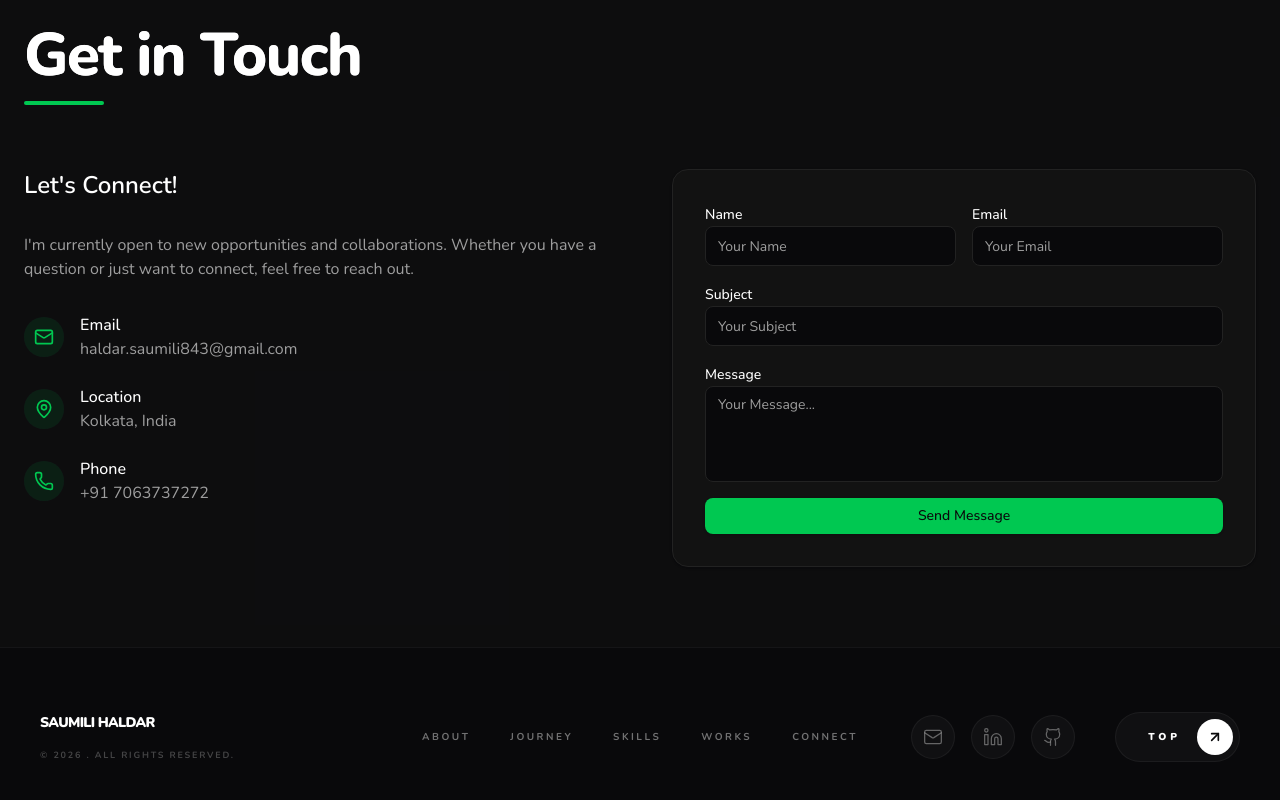
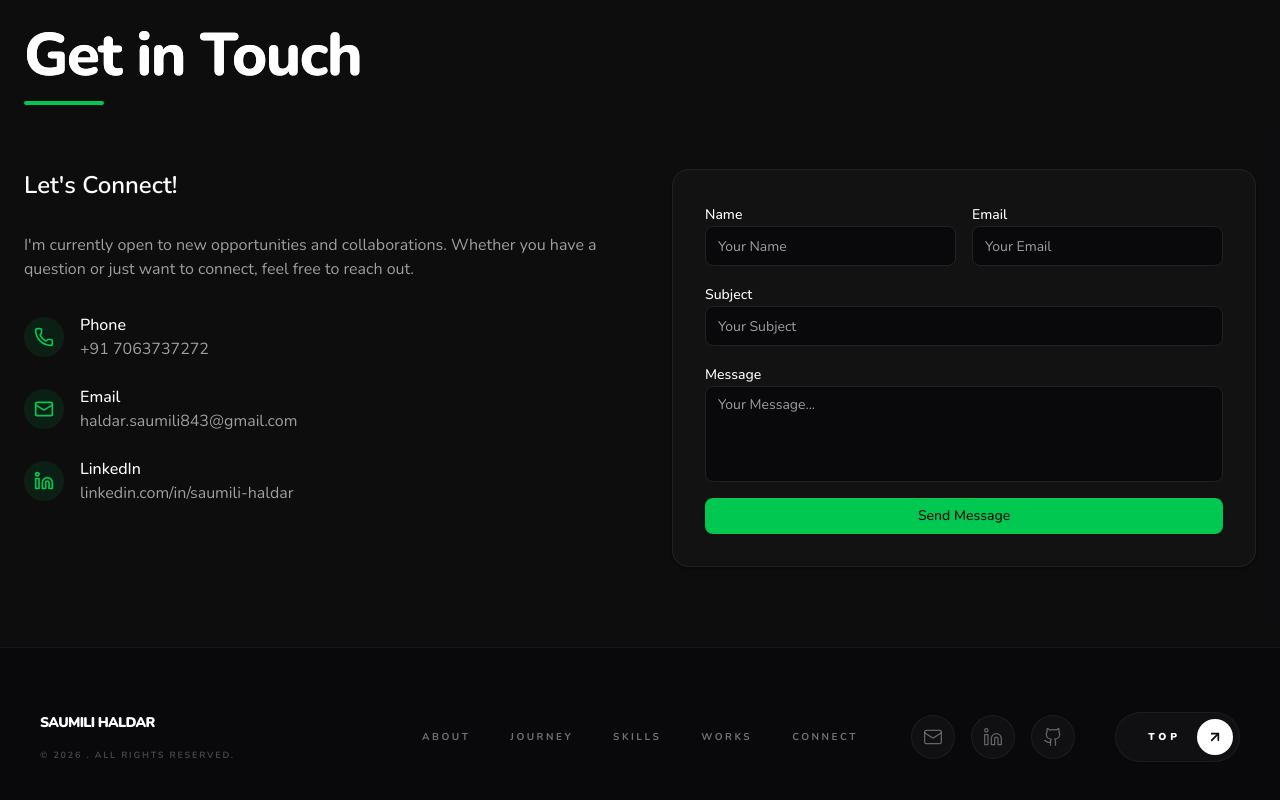
Before and after one commit to SaumiliHaldar/Portfolio, a Next.js app: page / in a window 1280 px wide. Shown: the part 3694-4494 px from the top of the page. Built offline with nearby package versions, Linux system fonts and the light colour scheme.

Commit message:
contact section updated

```diff
--- a/src/components/layout/Footer.jsx
+++ b/src/components/layout/Footer.jsx
@@ -3,7 +3,7 @@ import { Linkedin, Github, Mail, ArrowUpRight } from "lucide-react";
 
 const socialLinks = [
   { icon: Mail, href: "mailto:haldar.saumili843@gmail.com", label: "Email" },
-  { icon: Linkedin, href: "https://www.linkedin.com/in/saumili-haldar-0804s2003/", label: "LinkedIn" },
+  { icon: Linkedin, href: "https://www.linkedin.com/in/saumili-haldar-0804s2003", label: "LinkedIn" },
   { icon: Github, href: "https://github.com/SaumiliHaldar", label: "GitHub" },
 ];
 
--- a/src/components/section/Contact.jsx
+++ b/src/components/section/Contact.jsx
@@ -2,7 +2,7 @@
 
 import { useState, useEffect } from "react";
 import { motion, AnimatePresence } from "framer-motion";
-import { Mail, MapPin, Phone, CheckCircle2, AlertCircle, X } from "lucide-react";
+import { Mail, Linkedin, Phone, CheckCircle2, AlertCircle, X } from "lucide-react";
 
 // Themed Toaster Component
 const Toast = ({ message, type, onClose }) => {
@@ -133,6 +133,18 @@ export default function Contact() {
             <div className="space-y-6 w-full">
               <div className="flex flex-row items-center gap-4 text-left">
                 <div className="flex h-10 w-10 shrink-0 items-center justify-center rounded-full bg-primary/10 text-primary">
+                  <Phone className="h-5 w-5" />
+                </div>
+                <div>
+                  <h4 className="font-medium text-foreground">Phone</h4>
+                  <a href="tel:+917063737272" className="text-muted-foreground hover:text-primary transition-colors">
+                    +91 7063737272
+                  </a>
+                </div>
+              </div>
+
+              <div className="flex flex-row items-center gap-4 text-left">
+                <div className="flex h-10 w-10 shrink-0 items-center justify-center rounded-full bg-primary/10 text-primary">
                   <Mail className="h-5 w-5" />
                 </div>
                 <div>
@@ -145,24 +157,12 @@ export default function Contact() {
 
               <div className="flex flex-row items-center gap-4 text-left">
                 <div className="flex h-10 w-10 shrink-0 items-center justify-center rounded-full bg-primary/10 text-primary">
-                  <MapPin className="h-5 w-5" />
+                  <Linkedin className="h-5 w-5" />
                 </div>
                 <div>
-                  <h4 className="font-medium text-foreground">Location</h4>
-                  <p className="text-muted-foreground hover:text-primary transition-colors">
-                    Kolkata, India
-                  </p>
-                </div>
-              </div>
-
-              <div className="flex flex-row items-center gap-4 text-left">
-                <div className="flex h-10 w-10 shrink-0 items-center justify-center rounded-full bg-primary/10 text-primary">
-                  <Phone className="h-5 w-5" />
-                </div>
-                <div>
-                  <h4 className="font-medium text-foreground">Phone</h4>
-                  <a href="tel:+917063737272" className="text-muted-foreground hover:text-primary transition-colors">
-                    +91 7063737272
+                  <h4 className="font-medium text-foreground">LinkedIn</h4>
+                  <a href="https://www.linkedin.com/in/saumili-haldar-0804s2003" target="_blank" rel="noopener noreferrer" className="text-muted-foreground hover:text-primary transition-colors break-all">
+                    linkedin.com/in/saumili-haldar
                   </a>
                 </div>
               </div>
```
